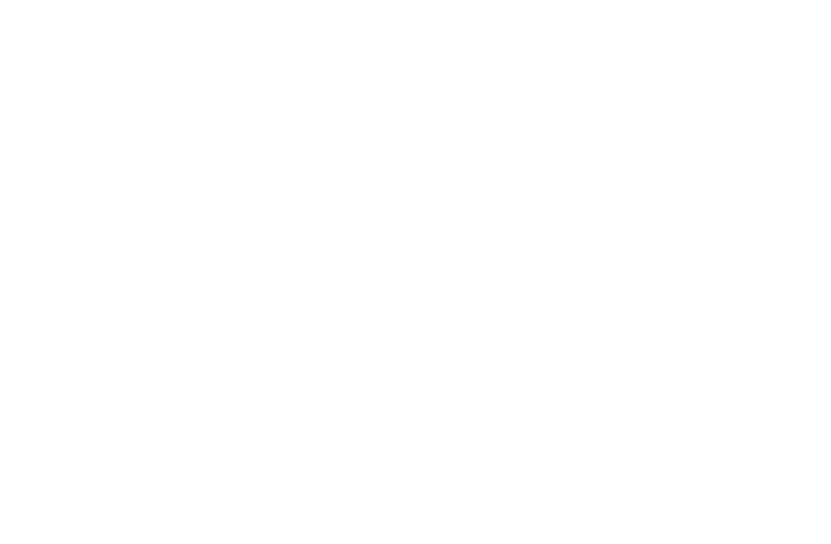
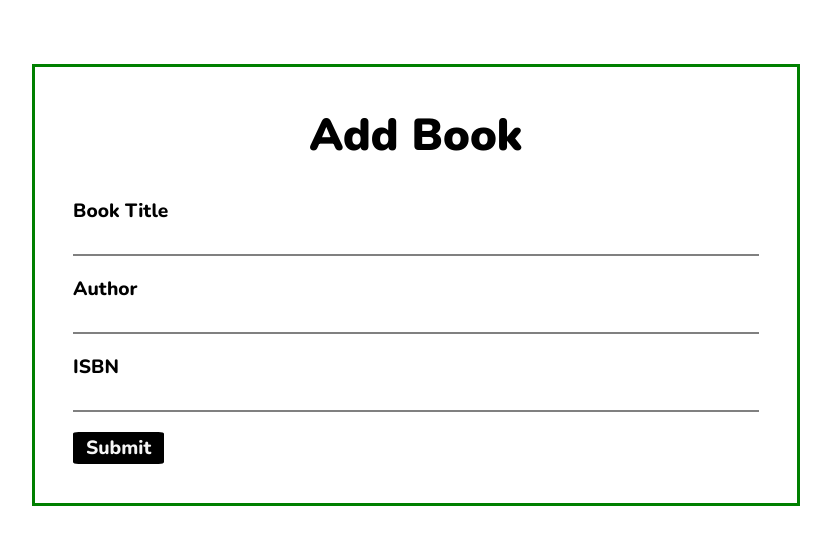
Before and after one commit to singhyuvraj97/book-management, a plain HTML site: page index.html in a window 1280 px wide. Shown: the whole page, without its empty margins (224-1055 px from the left). Drawn offline with nearby package versions, Linux system fonts and the light colour scheme.

Commit message:
box1 section design complete

```diff
--- a/css/st.css
+++ b/css/st.css
@@ -0,0 +1,78 @@
+@import url('https://fonts.googleapis.com/css2?family=Nunito:wght@300;400;500;600;700;800;900;1000&display=swap');
+
+*{
+  margin: 0px;
+  padding: 0px;
+  /*border: 1px solid red;*/
+  box-sizing: border-box;
+}
+
+:root{
+  --base-font-family: 'Nunito', sans-serif;
+  --main-cont-border-width: 0.2rem;
+  --main-cont-border-color: green;
+  --main-cont-border-style: solid;
+  --title-font-weight: 1000;
+  --title-font-size: 2.8rem;
+  --label-font-weight: 800;
+  --label-font-size: 1.2rem;
+  --input-font-weight: 500;
+  --input-font-size: 1rem;
+}
+
+.mainCont{
+  width: 60%;
+  margin: 5% auto;
+  border: var(--main-cont-border-width) var(--main-cont-border-style) var(--main-cont-border-color);
+}
+
+.subCont{
+  margin: 5%;
+}
+
+.Box1 h1{
+  text-align: center;
+  font-family: var(--base-font-family);
+  font-weight: var(--title-font-weight);
+  font-size: var(--title-font-size);
+  margin-bottom: 2rem;
+}
+
+.inputMainCont{
+  display: flex;
+  flex-direction: column;
+  gap: 20px;
+}
+
+.inputSubCont{
+  list-style: none;
+  display: flex;
+  flex-direction: column;
+}
+
+.inputSubCont div:nth-child(1){
+  font-family: var(--base-font-family);
+  font-weight: var(--label-font-weight);
+  font-size: var(--label-font-size);
+}
+
+.inputSubCont div:nth-child(2) input[type="text"]{
+  width: 100%;
+  padding: 4px 2px;
+  border: none;
+  border-bottom: 2px solid grey;
+  font-family: var(--base-font-family);
+  font-weight: var(--input-font-weight);
+  font-size: var(--input-font-size);
+}
+
+input[type="submit"]{
+  border: none;
+  padding: 0.2rem 0.8rem;
+  font-family: var(--base-font-family);
+  font-weight: var(--label-font-weight);
+  font-size: var(--label-font-size);
+  background-color: black;
+  color: whitesmoke;
+  border-radius: 6%;
+}
--- a/index.html
+++ b/index.html
@@ -4,10 +4,35 @@
   <meta charset="UTF-8">
   <meta http-equiv="X-UA-Compatible" content="IE=edge">
   <meta name="viewport" content="width=device-width, initial-scale=1.0">
-  <title>Document</title>
+  <title>Book Manage</title>
   <link rel="stylesheet" type="text/css" href="./css/st.css">
 </head>
 <body>
+  <main class="mainCont">
+    <section class="subCont Box1">
+      <h1>Add Book</h1>
+      <form action="" method="get">
+        <ul class="inputMainCont">
+          <li class="inputSubCont">
+            <div><label for="bookTitle">Book Title</label></div>
+            <div><input id="bookTitle" type="text"></div>
+          </li>
+          <li class="inputSubCont">
+            <div><label for="bookAuthor">Author</label></div>
+            <div><input id="bookAuthor" type="text"></div>
+          </li>
+          <li class="inputSubCont">
+            <div><label for="bookIsbn">ISBN</label></div>
+            <div><input id="bookIsbn" type="text"></div>
+          </li>
+          <li class="inputSubCont">
+            <div><input type="submit" value = "Submit"></div>
+          </li>
+        </ul>
+      </form>
+    </section>
+    <section class="subCont Box2"></section>
+  </main>
   <script src="./js/app.js"></script>
 </body>
 </html>
```
